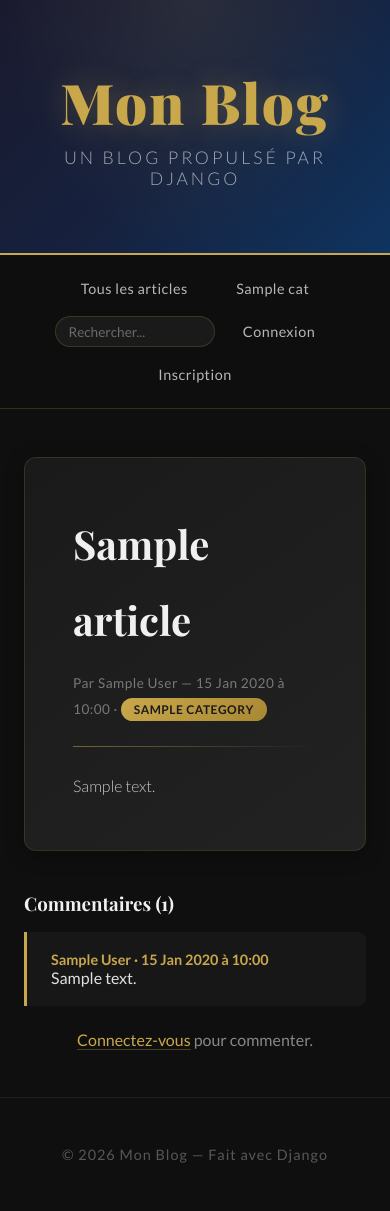
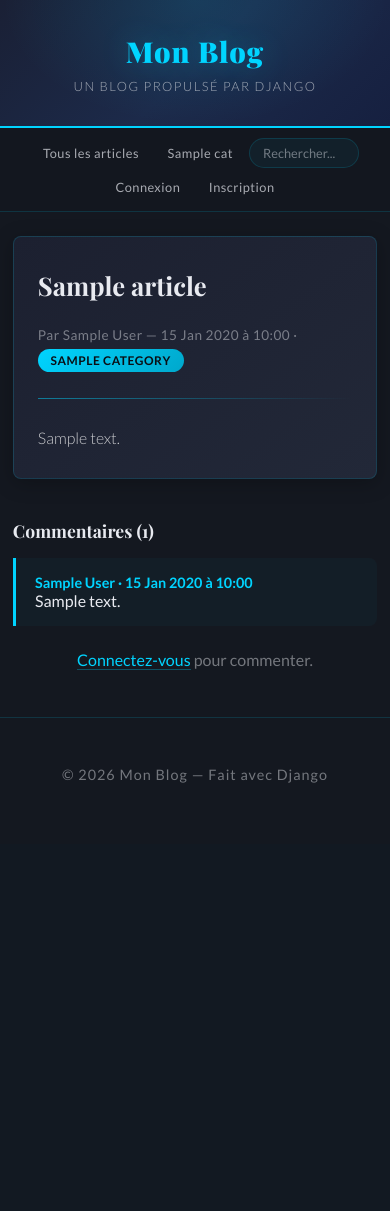
Before and after one commit to malickdoukoure/mon-blog, a Django app: template blog/templates/blog/article_detail.html in a window 390 px wide. After the commit the page ends 783 px from the top, so only its background shows below. Run offline with Django 5.2, Linux system fonts and the light colour scheme; the template is opened without the code that fills it: most values are stand-ins (such as "Sample title", 1, 10 or a date in 2020).

Commit message:
Refonte CSS : thème bleu/cyan, responsive et animations
- Remplace le schéma doré (#c9a84c) par bleu/cyan (#00d4ff)
- Éclaircit les fonds sombres (#0f0f0f → #141820, #1a1a1a → #1c2030)
- Utilise des CSS custom properties (variables) pour la maintenabilité
- Ajoute une nav sticky avec backdrop blur
- Ajoute des media queries responsive (tablette 768px, mobile 480px)
- Améliore les animations : slideUp, shimmer, pulse-glow, cubic-bezier
- Ajoute un effet ripple sur les boutons
- Respecte prefers-reduced-motion pour l'accessibilité

https://claude.ai/code/session_015H2WEXLX1eoD4jPYcVVnuw

```diff
--- a/blog/static/blog/css/style.css
+++ b/blog/static/blog/css/style.css
@@ -1,4 +1,24 @@
 @import url('https://fonts.googleapis.com/css2?family=Playfair+Display:wght@400;700;900&family=Lato:wght@300;400;700&display=swap');
+
+/* === CSS Custom Properties === */
+:root {
+    --accent: #00d4ff;
+    --accent-dark: #00a8cc;
+    --accent-rgb: 0, 212, 255;
+    --bg-body: #141820;
+    --bg-card: #1c2030;
+    --bg-card-alt: #222838;
+    --bg-nav: rgba(20, 24, 32, 0.95);
+    --text-primary: #e8eaf0;
+    --text-secondary: rgba(232, 234, 240, 0.7);
+    --text-muted: rgba(232, 234, 240, 0.45);
+    --border: rgba(0, 212, 255, 0.15);
+    --border-hover: rgba(0, 212, 255, 0.35);
+    --shadow: rgba(0, 0, 0, 0.25);
+    --shadow-accent: rgba(0, 212, 255, 0.15);
+    --danger: #ef4444;
+    --danger-dark: #dc2626;
+}
 
 * {
     margin: 0;
@@ -8,18 +28,18 @@
 
 body {
     font-family: 'Lato', sans-serif;
-    background: #0f0f0f;
-    color: #e0e0e0;
+    background: var(--bg-body);
+    color: var(--text-primary);
     min-height: 100vh;
 }
 
 /* Header */
 header {
-    background: linear-gradient(135deg, #1a1a2e 0%, #16213e 50%, #0f3460 100%);
+    background: linear-gradient(135deg, #1a2035 0%, #1c2a4a 50%, #162040 100%);
     color: white;
     padding: 4rem 2rem;
     text-align: center;
-    border-bottom: 2px solid #c9a84c;
+    border-bottom: 2px solid var(--accent);
     position: relative;
     overflow: hidden;
 }
@@ -31,7 +51,7 @@ header::before {
     left: 0;
     right: 0;
     bottom: 0;
-    background: radial-gradient(ellipse at top, rgba(201, 168, 76, 0.1) 0%, transparent 70%);
+    background: radial-gradient(ellipse at top, rgba(var(--accent-rgb), 0.12) 0%, transparent 70%);
 }
 
 header h1 {
@@ -44,14 +64,14 @@ header h1 {
 }
 
 header h1 a {
-    color: #c9a84c;
+    color: var(--accent);
     text-decoration: none;
-    text-shadow: 0 0 30px rgba(201, 168, 76, 0.3);
+    text-shadow: 0 0 30px rgba(var(--accent-rgb), 0.3);
     transition: text-shadow 0.3s ease;
 }
 
 header h1 a:hover {
-    text-shadow: 0 0 50px rgba(201, 168, 76, 0.6);
+    text-shadow: 0 0 50px rgba(var(--accent-rgb), 0.6);
 }
 
 header p {
@@ -65,19 +85,22 @@ header p {
 
 /* Navigation */
 nav {
-    background: rgba(15, 15, 15, 0.95);
+    background: var(--bg-nav);
     padding: 1rem 2rem;
     display: flex;
     gap: 0.5rem;
     flex-wrap: wrap;
     justify-content: center;
     align-items: center;
-    border-bottom: 1px solid rgba(201, 168, 76, 0.2);
+    border-bottom: 1px solid var(--border);
     backdrop-filter: blur(10px);
+    position: sticky;
+    top: 0;
+    z-index: 100;
 }
 
 nav a {
-    color: rgba(255, 255, 255, 0.7);
+    color: var(--text-secondary);
     text-decoration: none;
     padding: 0.5rem 1.2rem;
     border-radius: 25px;
@@ -137,17 +165,17 @@ nav a.active {
 }
 
 .article-card h2 a {
-    color: #f0f0f0;
+    color: var(--text-primary);
     text-decoration: none;
     transition: color 0.3s ease;
 }
 
 .article-card h2 a:hover {
-    color: #c9a84c;
+    color: var(--accent);
 }
 
 .article-meta {
-    color: rgba(255, 255, 255, 0.4);
+    color: var(--text-muted);
     font-size: 0.85rem;
     margin: 0.8rem 0;
     letter-spacing: 0.5px;
@@ -155,14 +183,14 @@ nav a.active {
 
 .article-excerpt {
     line-height: 1.8;
-    color: rgba(255, 255, 255, 0.65);
+    color: var(--text-secondary);
     font-weight: 300;
 }
 
 /* Category Tag */
 .category-tag {
-    background: linear-gradient(135deg, #c9a84c, #a88832);
-    color: #1a1a1a;
+    background: linear-gradient(135deg, var(--accent), var(--accent-dark));
+    color: #0a0e14;
     padding: 0.25rem 0.8rem;
     border-radius: 20px;
     font-size: 0.75rem;
@@ -174,30 +202,32 @@ nav a.active {
 }
 
 .category-tag:hover {
-    box-shadow: 0 0 15px rgba(201, 168, 76, 0.4);
+    box-shadow: 0 0 15px rgba(var(--accent-rgb), 0.4);
+    transform: scale(1.05);
 }
 
 /* Article Full */
 .article-full {
-    background: linear-gradient(145deg, #1a1a1a, #222222);
+    background: linear-gradient(145deg, var(--bg-card), var(--bg-card-alt));
     padding: 3rem;
     border-radius: 12px;
-    border: 1px solid rgba(201, 168, 76, 0.15);
-    box-shadow: 0 4px 20px rgba(0, 0, 0, 0.3);
+    border: 1px solid var(--border);
+    box-shadow: 0 4px 20px var(--shadow);
     line-height: 1.9;
+    animation: slideUp 0.5s ease-out;
 }
 
 .article-full h1 {
     font-family: 'Playfair Display', serif;
     font-size: 2.5rem;
-    color: #f0f0f0;
+    color: var(--text-primary);
     margin-bottom: 0.5rem;
 }
 
 .article-full hr {
     border: none;
     height: 1px;
-    background: linear-gradient(to right, rgba(201, 168, 76, 0.5), transparent);
+    background: linear-gradient(to right, rgba(var(--accent-rgb), 0.5), transparent);
     margin: 1.5rem 0;
 }
 
@@ -208,27 +238,28 @@ nav a.active {
 
 /* Comments */
 .comment {
-    background: rgba(255, 255, 255, 0.03);
+    background: rgba(var(--accent-rgb), 0.03);
     padding: 1.2rem 1.5rem;
     margin-top: 1rem;
-    border-left: 3px solid #c9a84c;
+    border-left: 3px solid var(--accent);
     border-radius: 0 8px 8px 0;
-    transition: background 0.3s ease;
+    transition: all 0.3s ease;
 }
 
 .comment:hover {
-    background: rgba(201, 168, 76, 0.05);
+    background: rgba(var(--accent-rgb), 0.07);
+    transform: translateX(4px);
 }
 
 .comment-author {
     font-weight: 700;
-    color: #c9a84c;
+    color: var(--accent);
     font-size: 0.9rem;
 }
 
 h3 {
     font-family: 'Playfair Display', serif;
-    color: #f0f0f0;
+    color: var(--text-primary);
     margin-top: 2.5rem;
     margin-bottom: 0.5rem;
 }
@@ -237,9 +268,9 @@ h3 {
 footer {
     text-align: center;
     padding: 3rem 2rem;
-    color: rgba(255, 255, 255, 0.3);
+    color: var(--text-muted);
     margin-top: 3rem;
-    border-top: 1px solid rgba(201, 168, 76, 0.1);
+    border-top: 1px solid var(--border);
     letter-spacing: 1px;
     font-size: 0.9rem;
 }
@@ -300,42 +332,66 @@ footer {
     letter-spacing: 0.5px;
     transition: all 0.3s ease;
     text-transform: uppercase;
+    position: relative;
+    overflow: hidden;
+}
+
+.btn::after {
+    content: '';
+    position: absolute;
+    top: 50%;
+    left: 50%;
+    width: 0;
+    height: 0;
+    background: rgba(255, 255, 255, 0.2);
+    border-radius: 50%;
+    transform: translate(-50%, -50%);
+    transition: width 0.4s ease, height 0.4s ease;
+}
+
+.btn:hover::after {
+    width: 300px;
+    height: 300px;
 }
 
 .btn:hover {
-    box-shadow: 0 0 25px rgba(201, 168, 76, 0.4);
+    box-shadow: 0 0 25px rgba(var(--accent-rgb), 0.4);
     transform: translateY(-2px);
 }
 
+.btn:active {
+    transform: translateY(0);
+}
+
 .btn-danger {
-    background: linear-gradient(135deg, #e74c3c, #c0392b);
+    background: linear-gradient(135deg, var(--danger), var(--danger-dark));
     color: white;
 }
 
 .btn-danger:hover {
-    box-shadow: 0 0 25px rgba(231, 76, 60, 0.4);
+    box-shadow: 0 0 25px rgba(239, 68, 68, 0.4);
 }
 
 .error {
-    color: #e74c3c;
+    color: var(--danger);
     font-size: 0.9rem;
 }
 
 .form-link {
     margin-top: 1.5rem;
     text-align: center;
-    color: rgba(255, 255, 255, 0.5);
+    color: var(--text-muted);
 }
 
 .form-link a {
-    color: #c9a84c;
+    color: var(--accent);
     text-decoration: none;
-    border-bottom: 1px solid rgba(201, 168, 76, 0.3);
+    border-bottom: 1px solid rgba(var(--accent-rgb), 0.3);
     transition: all 0.3s ease;
 }
 
 .form-link a:hover {
-    border-bottom-color: #c9a84c;
+    border-bottom-color: var(--accent);
 }
 
 .article-actions {
@@ -368,16 +424,16 @@ footer {
 }
 
 ::-webkit-scrollbar-track {
-    background: #0f0f0f;
+    background: var(--bg-body);
 }
 
 ::-webkit-scrollbar-thumb {
-    background: rgba(201, 168, 76, 0.3);
+    background: rgba(var(--accent-rgb), 0.3);
     border-radius: 4px;
 }
 
 ::-webkit-scrollbar-thumb:hover {
-    background: rgba(201, 168, 76, 0.5);
+    background: rgba(var(--accent-rgb), 0.5);
 }
 
 /* Search */
@@ -388,9 +444,9 @@ footer {
 }
 
 .search-box input {
-    background: rgba(255, 255, 255, 0.05);
-    border: 1px solid rgba(201, 168, 76, 0.2);
-    color: #e0e0e0;
+    background: rgba(var(--accent-rgb), 0.05);
+    border: 1px solid var(--border);
+    color: var(--text-primary);
     padding: 0.4rem 0.8rem;
     border-radius: 20px;
     font-size: 0.85rem;
@@ -402,17 +458,17 @@ footer {
 .search-box input:focus {
     outline: none;
     width: 220px;
-    border-color: #c9a84c;
-    box-shadow: 0 0 10px rgba(201, 168, 76, 0.15);
+    border-color: var(--accent);
+    box-shadow: 0 0 10px rgba(var(--accent-rgb), 0.15);
 }
 
 .search-box input::placeholder {
-    color: rgba(255, 255, 255, 0.35);
+    color: var(--text-muted);
 }
 
 .htmx-indicator {
     display: none;
-    color: #c9a84c;
+    color: var(--accent);
     font-size: 0.85rem;
     margin-left: 0.5rem;
 }
@@ -505,13 +583,175 @@ footer {
 }
 
 .page-info {
-    color: rgba(255, 255, 255, 0.5);
+    color: var(--text-muted);
     font-size: 0.9rem;
     letter-spacing: 0.5px;
 }
 
 /* Selection */
 ::selection {
-    background: rgba(201, 168, 76, 0.3);
+    background: rgba(var(--accent-rgb), 0.3);
     color: white;
 }
+
+/* ===========================
+   RESPONSIVE - Tablette
+   =========================== */
+@media (max-width: 768px) {
+    header {
+        padding: 2.5rem 1.5rem;
+    }
+
+    header h1 {
+        font-size: 2.4rem;
+        letter-spacing: 1px;
+    }
+
+    header p {
+        font-size: 0.95rem;
+        letter-spacing: 2px;
+    }
+
+    nav {
+        padding: 0.8rem 1rem;
+        gap: 0.3rem;
+    }
+
+    nav a {
+        padding: 0.4rem 0.9rem;
+        font-size: 0.85rem;
+    }
+
+    .container {
+        margin: 2rem auto;
+        padding: 0 1rem;
+    }
+
+    .article-card {
+        padding: 1.5rem;
+        margin-bottom: 1.5rem;
+    }
+
+    .article-card h2 {
+        font-size: 1.35rem;
+    }
+
+    .article-full {
+        padding: 2rem;
+    }
+
+    .article-full h1 {
+        font-size: 2rem;
+    }
+
+    .search-box input {
+        width: 130px;
+    }
+
+    .search-box input:focus {
+        width: 180px;
+    }
+}
+
+/* ===========================
+   RESPONSIVE - Mobile
+   =========================== */
+@media (max-width: 480px) {
+    header {
+        padding: 2rem 1rem;
+    }
+
+    header h1 {
+        font-size: 1.8rem;
+    }
+
+    header p {
+        font-size: 0.8rem;
+        letter-spacing: 1.5px;
+    }
+
+    nav {
+        padding: 0.6rem 0.8rem;
+        gap: 0.25rem;
+    }
+
+    nav a {
+        padding: 0.35rem 0.7rem;
+        font-size: 0.8rem;
+    }
+
+    .container {
+        margin: 1.5rem auto;
+        padding: 0 0.8rem;
+    }
+
+    .article-card {
+        padding: 1.2rem;
+        margin-bottom: 1.2rem;
+        border-radius: 8px;
+    }
+
+    .article-card h2 {
+        font-size: 1.2rem;
+    }
+
+    .article-card:hover {
+        transform: translateY(-2px);
+    }
+
+    .article-full {
+        padding: 1.5rem;
+        border-radius: 8px;
+    }
+
+    .article-full h1 {
+        font-size: 1.6rem;
+    }
+
+    .comment {
+        padding: 1rem 1.2rem;
+    }
+
+    .btn {
+        padding: 0.6rem 1.5rem;
+        font-size: 0.85rem;
+        width: 100%;
+        text-align: center;
+    }
+
+    .pagination {
+        gap: 1rem;
+        flex-wrap: wrap;
+    }
+
+    .search-box input {
+        width: 110px;
+        font-size: 0.8rem;
+    }
+
+    .search-box input:focus {
+        width: 150px;
+    }
+
+    h3 {
+        font-size: 1.1rem;
+    }
+}
+
+/* ===========================
+   Reduced Motion
+   =========================== */
+@media (prefers-reduced-motion: reduce) {
+    *,
+    *::before,
+    *::after {
+        animation-duration: 0.01ms !important;
+        animation-iteration-count: 1 !important;
+        transition-duration: 0.01ms !important;
+    }
+
+    .fade-target {
+        opacity: 1;
+        transform: none;
+    }
+}
```
Also changed, not shown: other parts of blog/static/blog/css/style.css (+63 -35 lines).
